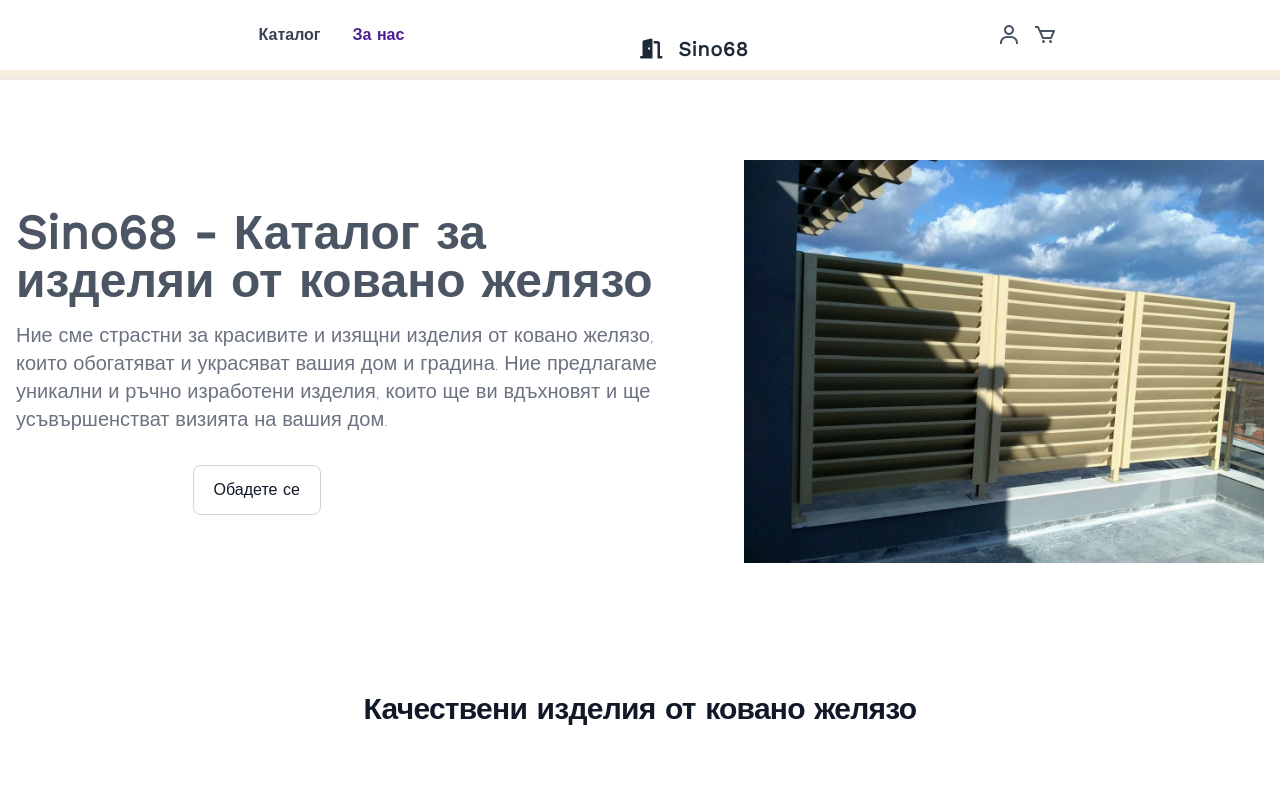
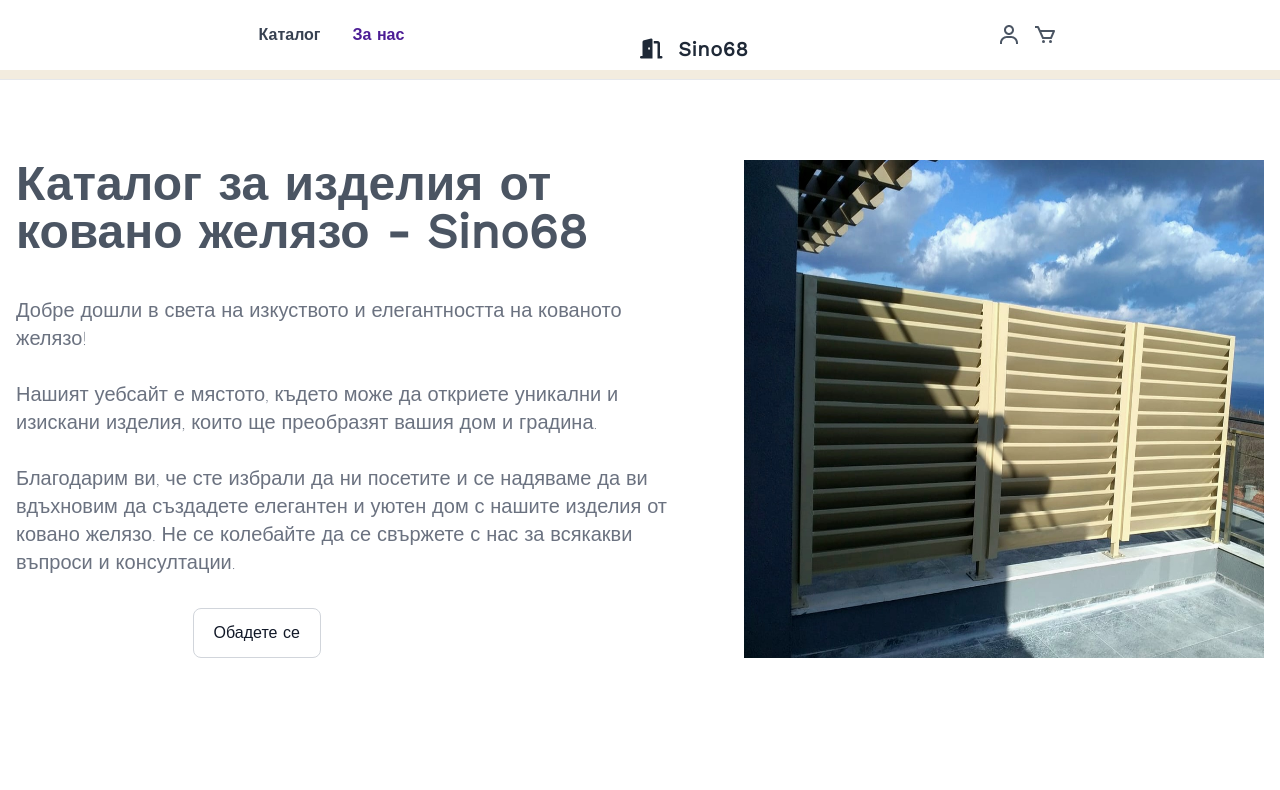
Before and after one commit to MelvinMihaylov/sino68, a Vue app: page /about in a window 1280 px wide. Shown: the top 790 px of the page. Built offline with nearby package versions, Linux system fonts and the light colour scheme.

Commit message:
About us fix

```diff
--- a/src/views/AboutView.vue
+++ b/src/views/AboutView.vue
@@ -2,12 +2,16 @@
   <section class="pt-24 dark:bg-gray-900">
     <div class="grid py-8 px-4 mx-auto max-w-screen-xl lg:gap-8 xl:gap-0 lg:py-16 lg:grid-cols-12">
       <div class="place-self-center mr-auto lg:col-span-7">
-        <h1 class="mb-4 max-w-2xl text-3xl font-extrabold leading-none md:text-5xl xl:text-5xl dark:text-white">Sino68 -
-          Каталог за изделяи от ковано желязо</h1>
+        <h1 class="mb-10 max-w-2xl text-3xl font-extrabold leading-none md:text-5xl xl:text-5xl dark:text-white">
+          Каталог за изделия от ковано желязо - Sino68</h1>
         <p class="mb-6 max-w-2xl font-light text-gray-500 lg:mb-8 md:text-lg lg:text-xl dark:text-gray-400">
-          Ние сме страстни за красивите и изящни изделия от ковано желязо, които обогатяват и украсяват вашия дом и
-          градина. Ние предлагаме уникални и ръчно
-          изработени изделия, които ще ви вдъхновят и ще усъвършенстват визията на вашия дом.
+          Добре дошли в света на изкуството и елегантността на кованото желязо!
+          <br><br>
+          Нашият уебсайт е мястото, където може да откриете уникални и изискани изделия, които ще преобразят вашия дом и
+          градина.
+          <br><br>
+          Благодарим ви, че сте избрали да ни посетите и се надяваме да ви вдъхновим да създадете елегантен и уютен дом с
+          нашите изделия от ковано желязо. Не се колебайте да се свържете с нас за всякакви въпроси и консултации.
         </p>
         <a href="/"
           class="inline-flex justify-center items-center py-3 px-5 mr-3 text-base font-medium text-center text-white rounded-lg bg-primary-700 hover:bg-primary-800 focus:ring-4 focus:ring-primary-300 dark:focus:ring-primary-900">
@@ -32,7 +36,7 @@
   <section class="bg-white dark:bg-gray-900">
     <div class="py-8 px-4 mx-auto max-w-screen-xl lg:py-16">
       <h2
-        class="mb-8 text-2xl font-extrabold tracking-tight leading-tight text-center text-gray-900 lg:mb-16 dark:text-white md:text-3xl">
+        class="mb-8 text-xl md:text-4xl tracking-tight leading-tight text-center text-gray-500 lg:mb-16 dark:text-gray-500">
         Качествени изделия от ковано желязо
       </h2>
       <div
```
